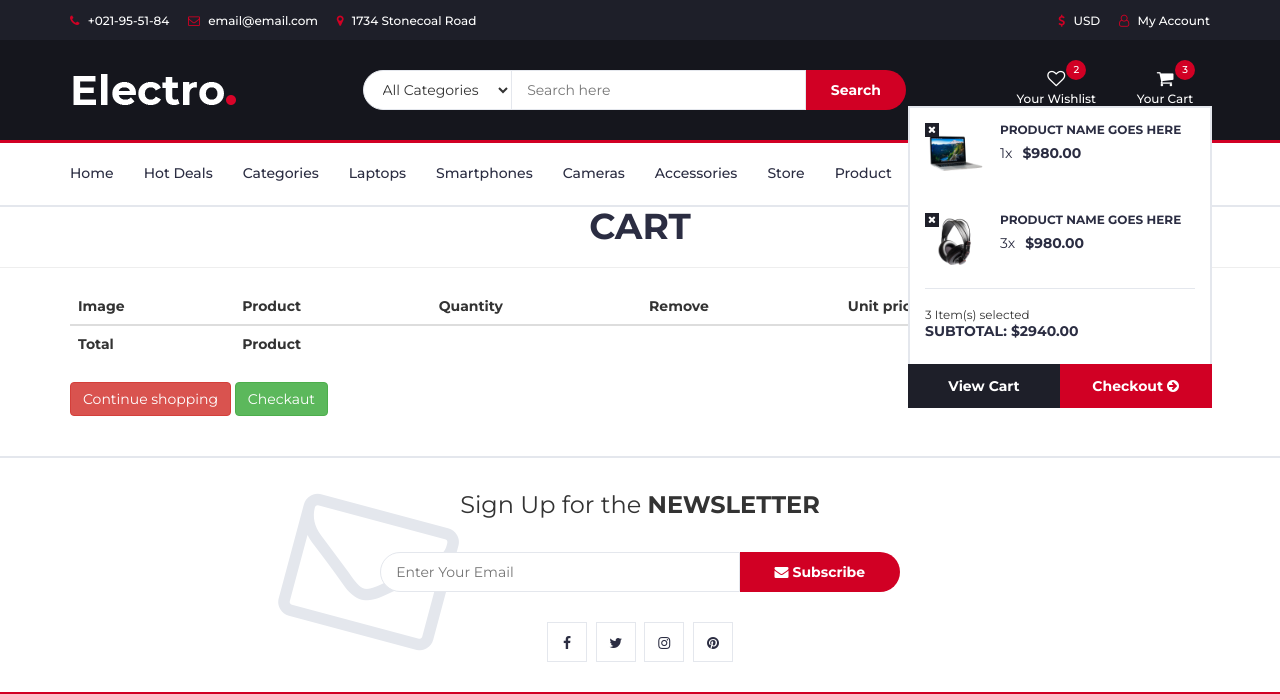
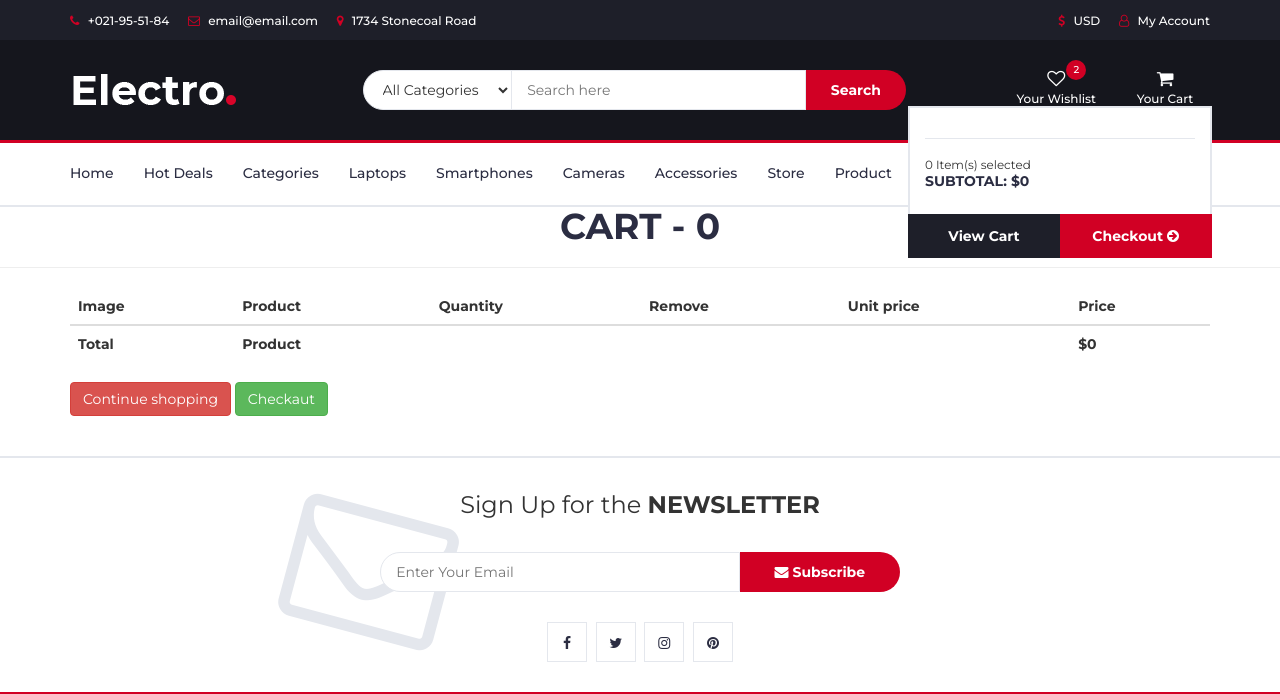
Before and after one commit to Kowenjko/Django_Homework_Electro_TM, a Django app: page /cart/ in a window 1280 px wide, after a click on "Your Cart". Shown: the top 694 px of the page. Run offline with Django 3.2, Linux system fonts and the light colour scheme; lists and menus that the app fills with data are empty; some libraries are stand-ins or nearby versions.

Commit message:
Homework-8

```diff
--- a/cart/cart.py
+++ b/cart/cart.py
@@ -47,6 +47,7 @@ class Cart(object):
             yield item
 
     def __len__(self):
+
         return sum(item['quantity'] for item in self.cart.values())
 
     def get_total_price(self):
--- a/cart/forms.py
+++ b/cart/forms.py
@@ -5,6 +5,7 @@ PRODUCT_QUANTITY_CHOISES = [(i, str(i)) for i in range(1, 21)]
 
 
 class CartAddProductForm(forms.Form):
-    quantity = forms.TypedChoiceField(choices=PRODUCT_QUANTITY_CHOISES)
+    quantity = forms.TypedChoiceField(
+        choices=PRODUCT_QUANTITY_CHOISES, coerce=int)
     update = forms.BooleanField(
         required=False, initial=False, widget=forms.HiddenInput)
--- a/cart/templates/cart/detail.html
+++ b/cart/templates/cart/detail.html
@@ -2,8 +2,10 @@
 
 {% load static %}
 {% block title %} - Cart {% endblock %}
+{% block count %} 0 {% endblock %}
+
 {% block content %}
-<h1 class="text-center" >CART</h1>
+<h1 class="text-center" >CART - {{count}}</h1>
 <hr>
 <div id="cart" class="container">
     <table class="cart table  table-hover">
--- a/cart/views.py
+++ b/cart/views.py
@@ -14,9 +14,10 @@ def cart_add(request, product_id):
     form = CartAddProductForm(request.POST)
     if form.is_valid:
         cd = request.POST
+        # cd = form.cleaned_data
         cart.add(product=product, quantity=cd['quantity'],
                  update_quantity=cd['update'])
-
+        count = cart.__len__()
         # cart.add(product=product, quantity=form['quantity'],
         #          update_quantity=form['update'])
 
@@ -32,4 +33,5 @@ def cart_remove(request, product_id):
 
 def cart_detail(request):
     cart = Cart(request)
-    return render(request, 'cart/detail.html', {'cart': cart})
+    print(cart.get_total_price)
+    return render(request, 'cart/detail.html', {'cart': cart, 'count': cart.__len__()})
--- a/templates/layouts/header.html
+++ b/templates/layouts/header.html
@@ -1,5 +1,5 @@
 {% load static %}
-
+{% load home_extras %}
 
 <!-- HEADER -->
 <header>
@@ -63,49 +63,84 @@
                             </a>
                         </div>
                         <!-- /Wishlist -->
-
+                        {% if request.get_full_path == "/cart/" %}
                         <!-- Cart -->
                         <div class="dropdown">
                             <a class="dropdown-toggle" data-toggle="dropdown" aria-expanded="true">
                                 <i class="fa fa-shopping-cart"></i>
                                 <span>Your Cart</span>
-                                <div class="qty">3</div>
+                                {% if count %}
+                                <div class="qty">{{count}}</div>
+                                {% endif %}
                             </a>
                             <div class="cart-dropdown">
                                 <div class="cart-list">
+                                    {% for item in cart %}
+                                    {% with product=item.product  %}
                                     <div class="product-widget">
                                         <div class="product-img">
-                                            <img src="{% static './img/product01.png' %}" alt="">
+                                            <img src="{% if product.main_photo %}{{product.main_photo.url}}{% else %} {% static 'img/placeholder-image.png' %} {% endif %}" alt="{{product.name}}">
                                         </div>
                                         <div class="product-body">
-                                            <h3 class="product-name"><a href="#">product name goes here</a></h3>
-                                            <h4 class="product-price"><span class="qty">1x</span>$980.00</h4>
+                                            <h3 class="product-name"><a href="{% url 'shop:product' product_slug=product.slug %}">{{product.name}}</a></h3>
+                                            <h4 class="product-price"><span class="qty">{{ item.quantity }}x</span>{{item.price}}</h4>
                                         </div>
-                                        <button class="delete"><i class="fa fa-close"></i></button>
+                                        <a href="{% url 'cart:cart_remove' product_id=product.id %} " class="delete"><i class="fa fa-close"></i></a>
                                     </div>
-
-                                    <div class="product-widget">
-                                        <div class="product-img">
-                                            <img src="{% static './img/product02.png' %}" alt="">
-                                        </div>
-                                        <div class="product-body">
-                                            <h3 class="product-name"><a href="#">product name goes here</a></h3>
-                                            <h4 class="product-price"><span class="qty">3x</span>$980.00</h4>
-                                        </div>
-                                        <button class="delete"><i class="fa fa-close"></i></button>
-                                    </div>
-                                </div>
+                                    {% endwith %}
+                                    {% endfor %}
+                               </div>
                                 <div class="cart-summary">
-                                    <small>3 Item(s) selected</small>
-                                    <h5>SUBTOTAL: $2940.00</h5>
+                                    <small>{{count}} Item(s) selected</small>
+                                    <h5>SUBTOTAL: ${{cart.get_total_price}}</h5>
                                 </div>
                                 <div class="cart-btns">
-                                    <a href="#">View Cart</a>
-                                    <a href="#">Checkout  <i class="fa fa-arrow-circle-right"></i></a>
+                                    <a href="{% url 'cart:cart_detail' %}">View Cart</a>
+                                    <a href="{% url 'shop:checkout' %}">Checkout  <i class="fa fa-arrow-circle-right"></i></a>
                                 </div>
                             </div>
                         </div>
                         <!-- /Cart -->
+                        {% else %}
+                         <!-- Cart -->
+                        <div class="dropdown">
+                            <a class="dropdown-toggle" data-toggle="dropdown" aria-expanded="true">
+                                <i class="fa fa-shopping-cart"></i>
+                                <span>Your Cart</span>
+                                {% if count %}
+                                <div class="qty">{{count}}</div>
+                                {% endif %}
+                            </a>
+                            <div class="cart-dropdown">
+                                <div class="cart-list">
+                                    {% for  product in cart.product_list %}
+                                    {% with item=cart.cart|get_item:product.id %}
+                                    <div class="product-widget">
+                                        <div class="product-img">
+                                            <img src="{% if product.main_photo %}{{product.main_photo.url}}{% else %} {% static 'img/placeholder-image.png' %} {% endif %}" alt="{{product.name}}">
+                                        </div>
+                                        <div class="product-body">
+                                            <h3 class="product-name"><a href="{% url 'shop:product' product_slug=product.slug %}">{{product.name}}</a></h3>
+                                            <h4 class="product-price"><span class="qty">{{ item.quantity }}x</span>{{product.price}}</h4>
+                                        </div>
+                                        <a href="{% url 'cart:cart_remove' product_id=product.id %} " class="delete"><i class="fa fa-close"></i></a>
+                                    </div>
+                                    {% endwith %}
+                                    {% endfor %}
+                                </div>
+                                <div class="cart-summary">
+                                    <small>{{count}} Item(s) selected</small>
+                                    <h5>SUBTOTAL: ${{cart.subtotal}}</h5>
+                                </div>
+                                <div class="cart-btns">
+                                    <a href="{% url 'cart:cart_detail' %}">View Cart</a>
+                                    <a href="{% url 'shop:checkout' %}">Checkout  <i class="fa fa-arrow-circle-right"></i></a>
+                                </div>
+                            </div>
+                        </div>
+                        <!-- /Cart -->
+                        {% endif %}
+
 
                         <!-- Menu Toogle -->
                         <div class="menu-toggle">
--- a/templates/pages/store.html
+++ b/templates/pages/store.html
@@ -1,6 +1,7 @@
 {% extends '../base.html' %}
 {% load static %}
 {% block title %} - Store {% endblock %}
+{% block cart %} cart_product_form.quantity {% endblock %}
 {% block content %}
 {% include '../layouts/breadcrumb.html' %}
 
```
Also changed, not shown: shop/templatetags/home_extras.py (added, +12 -0 lines), shop/templatetags/range.py (deleted, +0 -15 lines), shop/views.py (+47 -3 lines), templates/pages/checkout.html (+8 -7 lines), README.md, db.sqlite3.
